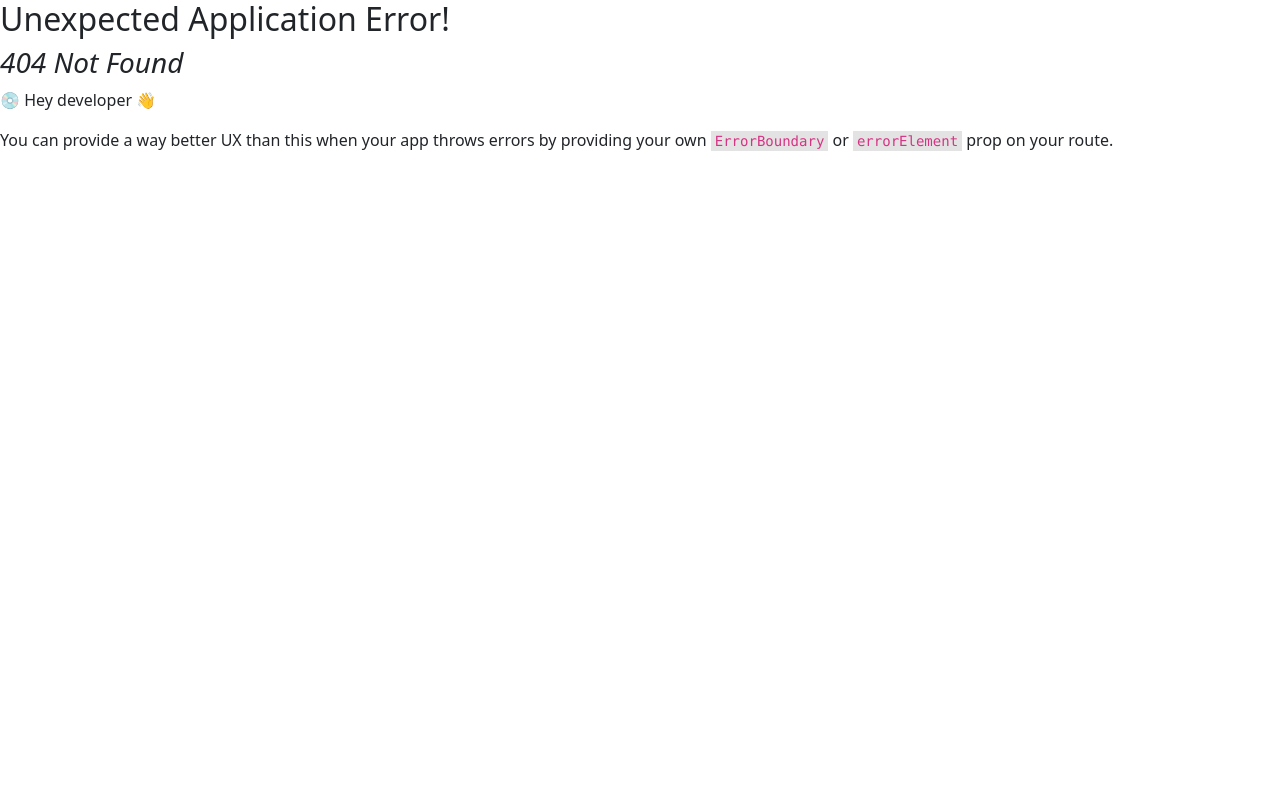
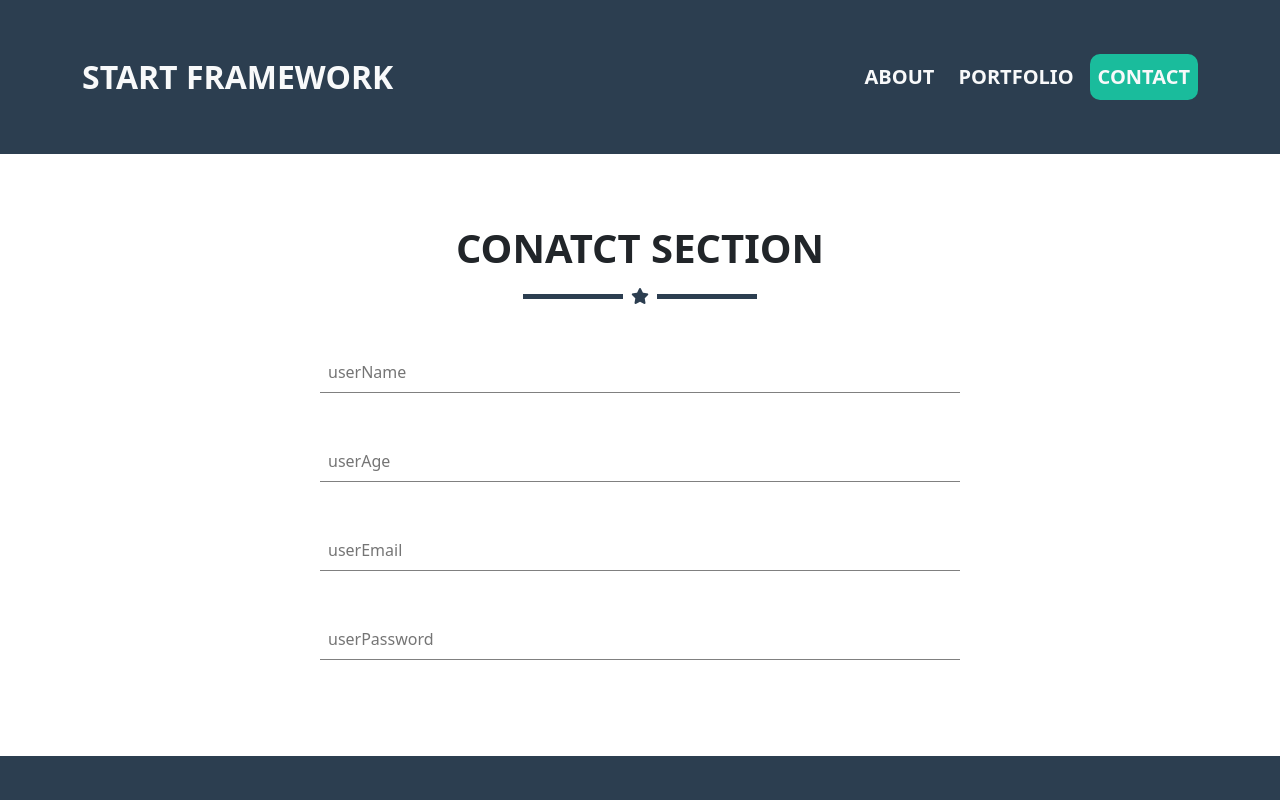
Before and after one commit to yous0001/react-assignment1, a React (Create React App) app: page /contact in a window 1280 px wide. Before the commit this address had no page. Shown: the top 800 px of the page. Built offline with nearby package versions, Linux system fonts and the light colour scheme.

Commit message:
add contact component

```diff
--- a/src/App.css
+++ b/src/App.css
@@ -101,3 +101,10 @@ i.text-portfolio{
   z-index: 10;
   transition: all 0.3s;
 }
+
+
+.form input{
+  border: none;
+  border-bottom:1px solid gray ;
+  outline: none;
+}
--- a/src/App.js
+++ b/src/App.js
@@ -4,12 +4,14 @@ import Layout from './Components/Layout/Layout';
 import Home from './Components/Home/Home';
 import About from './Components/About/About';
 import Portfolio from './Components/Portfolio/Portfolio';
+import Contact from './Components/Contact/Contact';
 
 const router=createBrowserRouter([
   {path:"/",element:<Layout/>,children:[
     {index:true,element:<Home/>},
     {path:"about",element:<About/>},
     {path:"portfolio",element:<Portfolio/>},
+    {path:"contact",element:<Contact/>}
   ]}
 ])
 
--- /dev/null
+++ b/src/Components/Contact/Contact.jsx
@@ -0,0 +1,25 @@
+import React, { Component } from 'react'
+
+export default class Contact extends Component {
+  render() {
+    return (
+        <>
+            <div className="text-center d-flex flex-column align-items-center justify-content-center text-portfolio my-5">
+                    <h2 className="fs-1 fw-bold mt-4 mb-3 text-uppercase">conatct section</h2>
+                    <div className="text-center d-flex align-items-center">
+                        <div className="line text-portfolio navbar-bg"></div>
+                        <i className="fa-solid fa-star text-white star-icon mx-2 text-portfolio " />
+                        <div className="line text-portfolio navbar-bg"></div>
+                    </div>
+
+                    <div className="form d-flex flex-column gap-5 my-5 w-50 mx-auto">
+                        <input className='w-100 p-2' type="text" placeholder='userName'/>
+                        <input className='w-100 p-2' type="text" placeholder='userAge'/>
+                        <input className='w-100 p-2' type="text" placeholder='userEmail'/>
+                        <input className='w-100 p-2' type="text" placeholder='userPassword'/>
+                    </div>
+            </div>
+        </>
+    )
+  }
+}
--- a/src/Components/Navbar/Navbar.jsx
+++ b/src/Components/Navbar/Navbar.jsx
@@ -49,7 +49,7 @@ export default class Navbar extends Component {
                         <NavLink className="nav-link text-light fs-5 fw-bold" to="/portfolio">Portfolio</NavLink>
                     </li>
                     <li className="nav-item">
-                        <NavLink className="nav-link text-light fs-5 fw-bold" to="/content">Content</NavLink>
+                        <NavLink className="nav-link text-light fs-5 fw-bold" to="/contact">contact</NavLink>
                     </li>
 
                 </ul>
```
